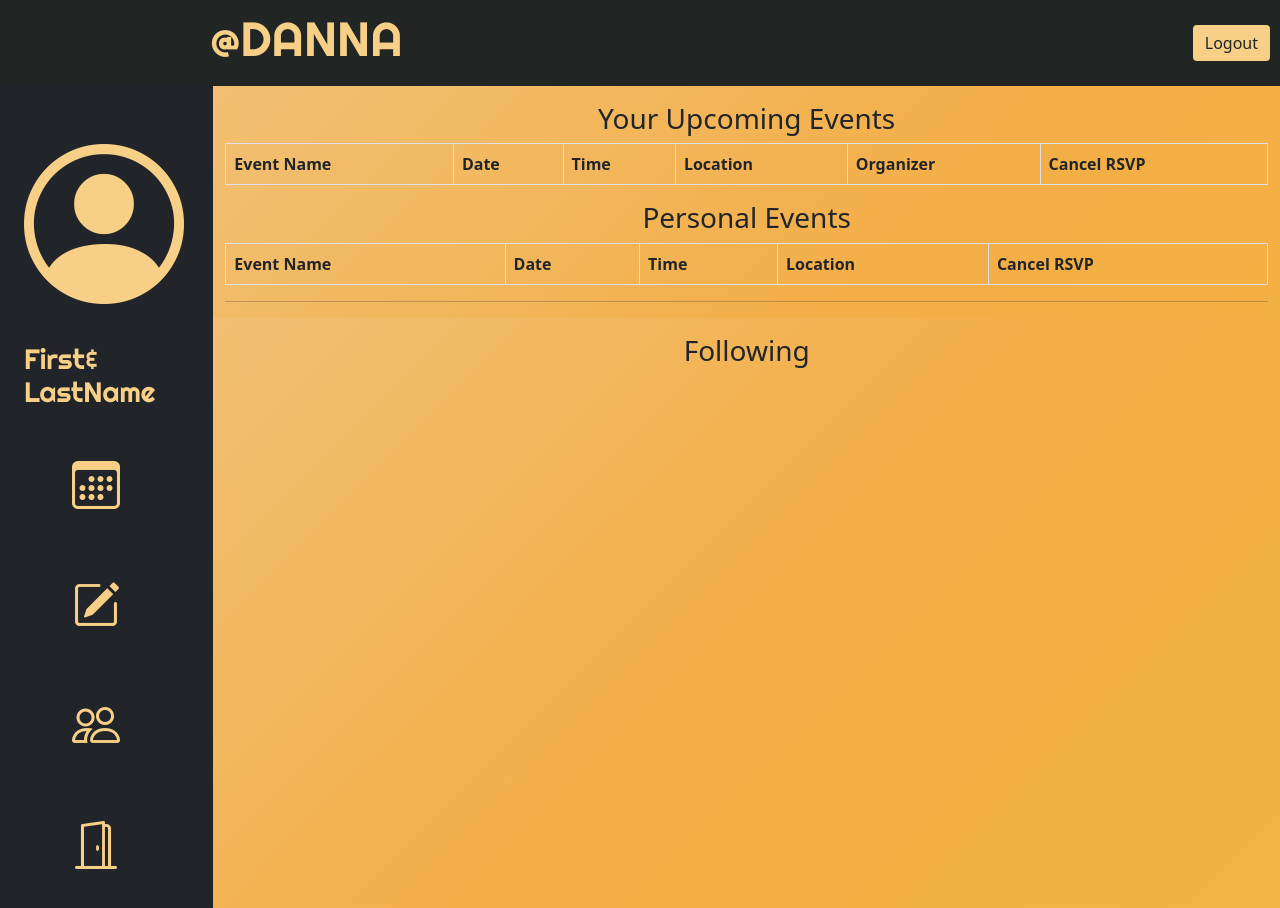
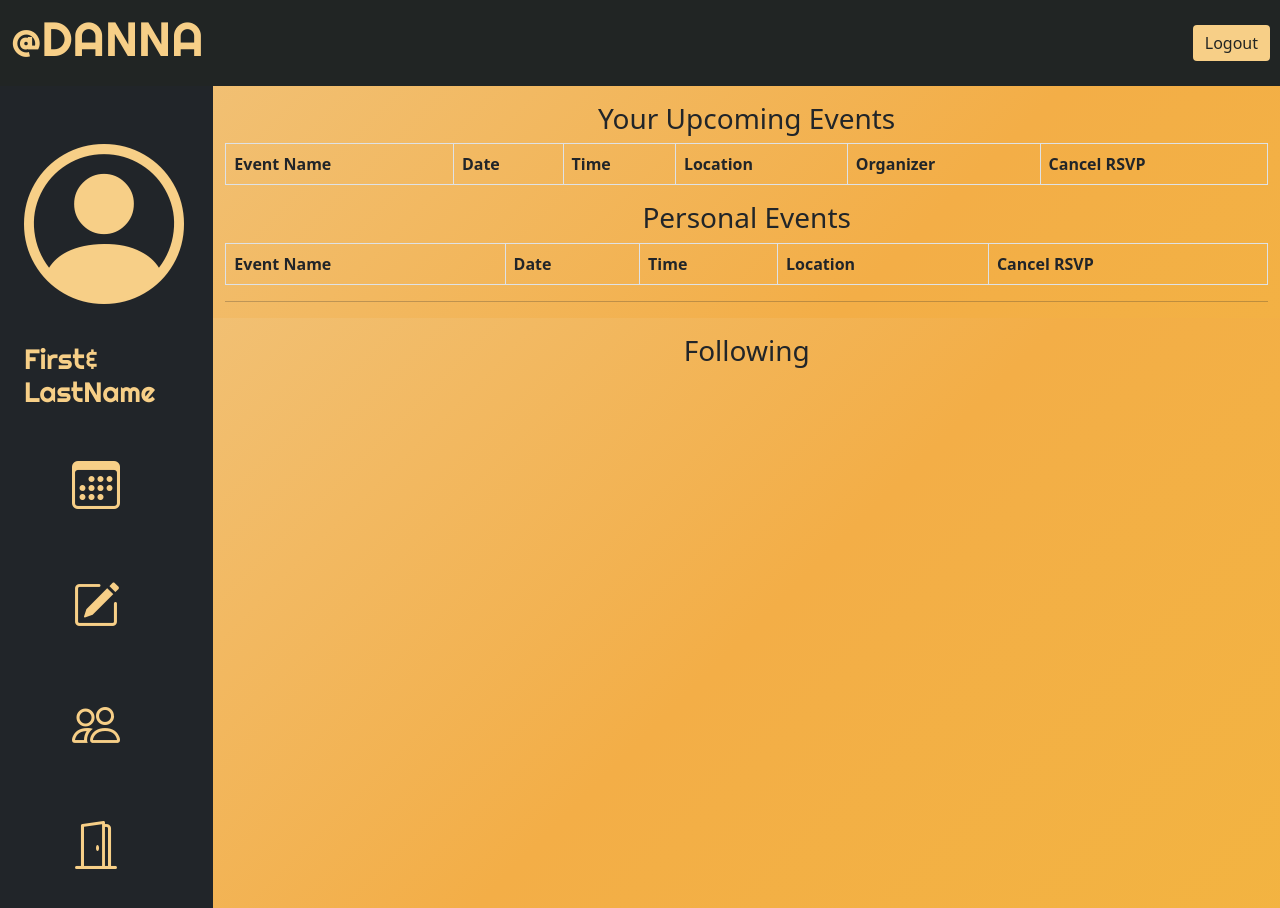
Before and after one commit to d-tidwell/DTour, a website: page web/static_assets/profile.html in a window 1280 px wide. Shown: the top 908 px of the page. Drawn offline with nearby package versions, Linux system fonts and the light colour scheme.

Commit message:
css work

```diff
--- a/web/static_assets/css/MidstoneStyle.css
+++ b/web/static_assets/css/MidstoneStyle.css
@@ -61,7 +61,7 @@ body{
 .logo .logoDANNA {
     font-family: 'Righteous', cursive;
     display: flex;
-    padding-left: 200px;
+    padding-left:1%;
     justify-content: center;
     align-content: center;
     font-size: 3rem;
@@ -152,12 +152,14 @@ color:white;
         font-size: 1.5rem;
         padding-bottom: 0;
     }
+
     html, body {
         overflow: visible;
         height: 100%;
         width: 100%;
         margin:0;
     }
+
     .page-body-background-landing .overlayBox {
         position: absolute;
         top: 65%;
```
